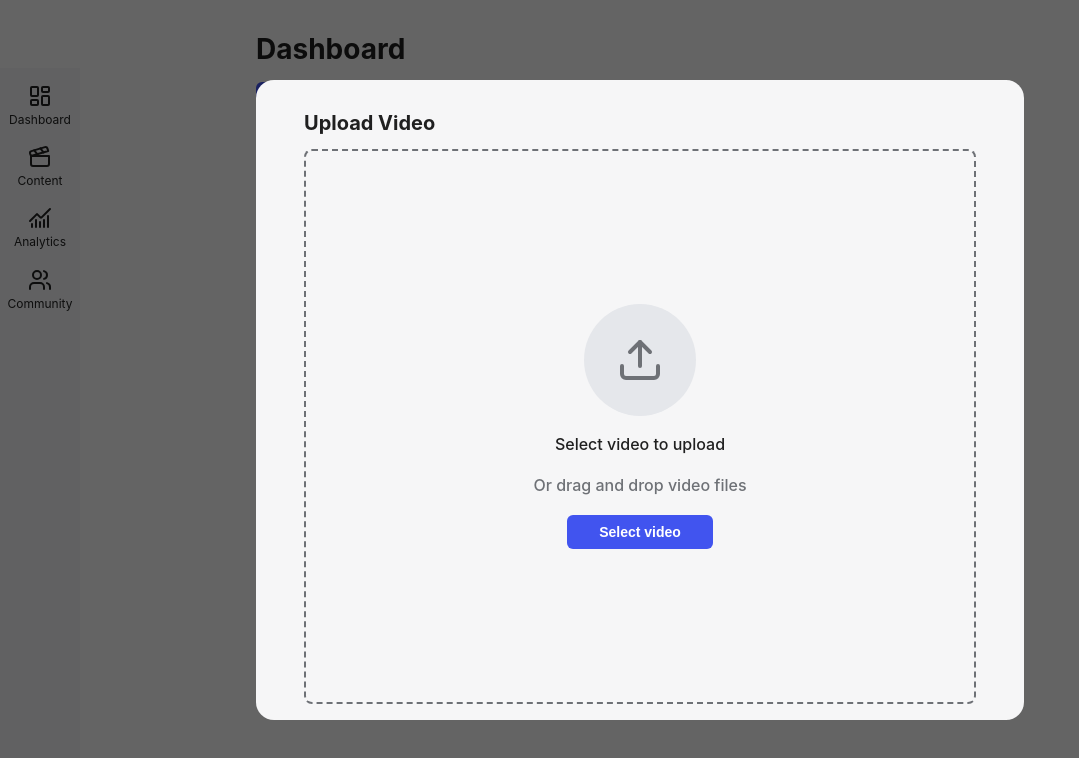
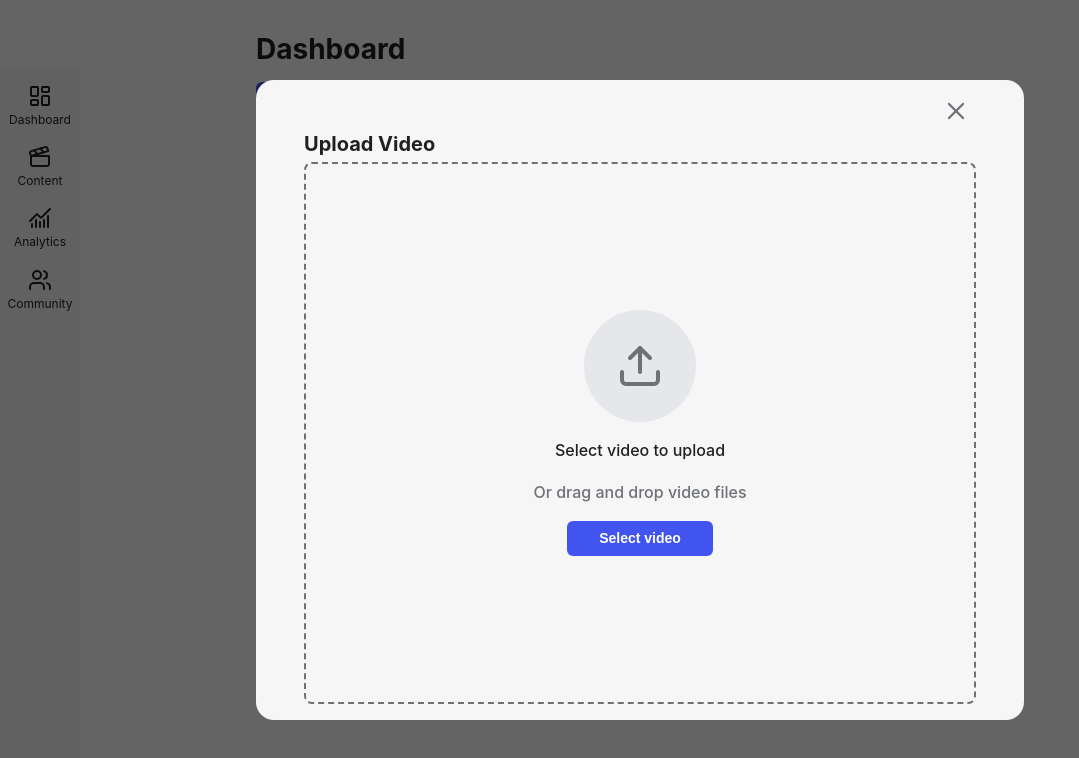
Before and after one commit to YeldosQoja/playtube, a Next.js app: page /creator/me in a window 1280 px wide. Both pictures are taken after a click on the button "Upload File". Shown: the top 758 px of the page, without its empty margins (0-1079 px from the left). Built offline with nearby package versions, Linux system fonts and the light colour scheme; no server answers.

Commit message:
feat: prevent dialog close on esc key, outside click

```diff
--- a/src/app/creator/[channelId]/_components/upload-dialog/index.tsx
+++ b/src/app/creator/[channelId]/_components/upload-dialog/index.tsx
@@ -1,11 +1,18 @@
 "use client";
 
 import "./styles.css";
-import React, { useActionState, useEffect, useRef, useState } from "react";
+import React, {
+  useActionState,
+  useCallback,
+  useEffect,
+  useEffectEvent,
+  useRef,
+  useState,
+} from "react";
 import * as Dialog from "@radix-ui/react-dialog";
 import * as Tabs from "@radix-ui/react-tabs";
 import { useForm, Controller } from "react-hook-form";
-import { EyeOff, Globe, Image, Lock, UploadIcon } from "lucide-react";
+import { EyeOff, Globe, Image, Lock, UploadIcon, XIcon } from "lucide-react";
 import { Button, Input, Label, Select } from "@/components";
 import { SelectedFileCard } from "@/components/selected-file-card";
 import { useMultipartUpload, useSimpleUpload } from "@/hooks/queries/upload";
@@ -21,6 +28,12 @@ export const UploadDialog = () => {
   const [selectedVideo, setSelectedVideo] = useState<File | null>(null);
   const videoInputRef = useRef<HTMLInputElement | null>(null);
 
+  const {
+    mutate: createDraftVideo,
+    data: key,
+    isSuccess: isDraftVideoCreated,
+  } = useCreateDraftVideo();
+
   const handleUploadFile = () => {
     setUploadDialogOpen(true);
   };
@@ -31,12 +44,17 @@ export const UploadDialog = () => {
     const file = event.target.files?.[0];
     if (file) {
       setSelectedVideo(file);
+      createDraftVideo({ title: file.name });
     }
   };
 
   const handleSelectVideo = () => {
     videoInputRef.current?.click();
   };
+
+  const preventClosingDialog = useCallback((e: Event) => {
+    e.preventDefault();
+  }, []);
 
   return (
     <Dialog.Root
@@ -51,10 +69,19 @@ export const UploadDialog = () => {
       </Dialog.Trigger>
       <Dialog.Portal>
         <Dialog.Overlay className="upload-dialog__overlay" />
-        <Dialog.Content className="upload-dialog__content">
-          {selectedVideo === null ? (
+        <Dialog.Content
+          className="upload-dialog__content"
+          onEscapeKeyDown={preventClosingDialog}
+          onPointerDownOutside={preventClosingDialog}
+          onInteractOutside={preventClosingDialog}>
+          <button
+            className="close-btn"
+            onClick={() => setUploadDialogOpen(false)}>
+            <XIcon size={28} />
+          </button>
+          {selectedVideo === null || !isDraftVideoCreated ? (
             <>
-              <Dialog.Title>Upload Video</Dialog.Title>
+              <Dialog.Title className="upload-dialog__title">Upload Video</Dialog.Title>
               <div className="upload-dropzone upload-dropzone__video">
                 <button
                   onClick={handleSelectVideo}
@@ -84,7 +111,13 @@ export const UploadDialog = () => {
               </div>
             </>
           ) : (
-            <UploadForm file={selectedVideo} />
+            <>
+              <Dialog.Title className="upload-dialog__title">{selectedVideo.name}</Dialog.Title>
+              <UploadForm
+                file={selectedVideo}
+                fileKey={key}
+              />
+            </>
           )}
         </Dialog.Content>
       </Dialog.Portal>
@@ -112,29 +145,22 @@ const categories = [
 
 type UploadFormProps = {
   file: File;
+  fileKey: string;
 };
 
-export const UploadForm = ({ file }: UploadFormProps) => {
-  const {
-    mutate: createDraftVideo,
-    data: key,
-    isSuccess: isDraftVideoCreated,
-  } = useCreateDraftVideo();
+export const UploadForm = (props: UploadFormProps) => {
+  const { fileKey, file } = props;
+
   const [{ mutate: startMultipartUpload }, videoUploadProgress] =
     useMultipartUpload();
   const [{ mutate: startSimpleUpload, data: thumbnailKey }] = useSimpleUpload();
 
+  const onOpen = useEffectEvent((payload: { file: File; fileKey: string }) => {
+    startMultipartUpload({ file: payload.file, key: payload.fileKey });
+  });
   useEffect(() => {
-    createDraftVideo({
-      title: file.name,
-    });
-  }, [createDraftVideo, file.name]);
-
-  useEffect(() => {
-    if (isDraftVideoCreated) {
-      startMultipartUpload({ file, key });
-    }
-  }, [startMultipartUpload, isDraftVideoCreated, file, key]);
+    onOpen(props);
+  }, [props]);
 
   const [thumbnail, setThumbnail] = useState<File | null>(null);
   const thumbnailInputRef = useRef<HTMLInputElement | null>(null);
@@ -187,9 +213,7 @@ export const UploadForm = ({ file }: UploadFormProps) => {
       formData.append(field, String(value));
     });
 
-    if (key) {
-      formData.append("key", key);
-    }
+    formData.append("key", fileKey);
 
     if (thumbnailKey) {
       formData.append("thumbnailKey", thumbnailKey);
--- a/src/app/creator/[channelId]/_components/upload-dialog/styles.css
+++ b/src/app/creator/[channelId]/_components/upload-dialog/styles.css
@@ -23,6 +23,20 @@
 
 .upload-dialog__overlay[data-state="open"] {
   animation: overlayShadow 150ms ease-out;
+}
+
+.upload-dialog__title {
+  margin-block: 0.5rem;
+}
+
+.upload-dialog__content .close-btn {
+  background: transparent;
+  align-self: self-end;
+
+  svg {
+    display: block;
+    color: var(--on-surface-variant);
+  }
 }
 
 @keyframes overlayShadow {
```
